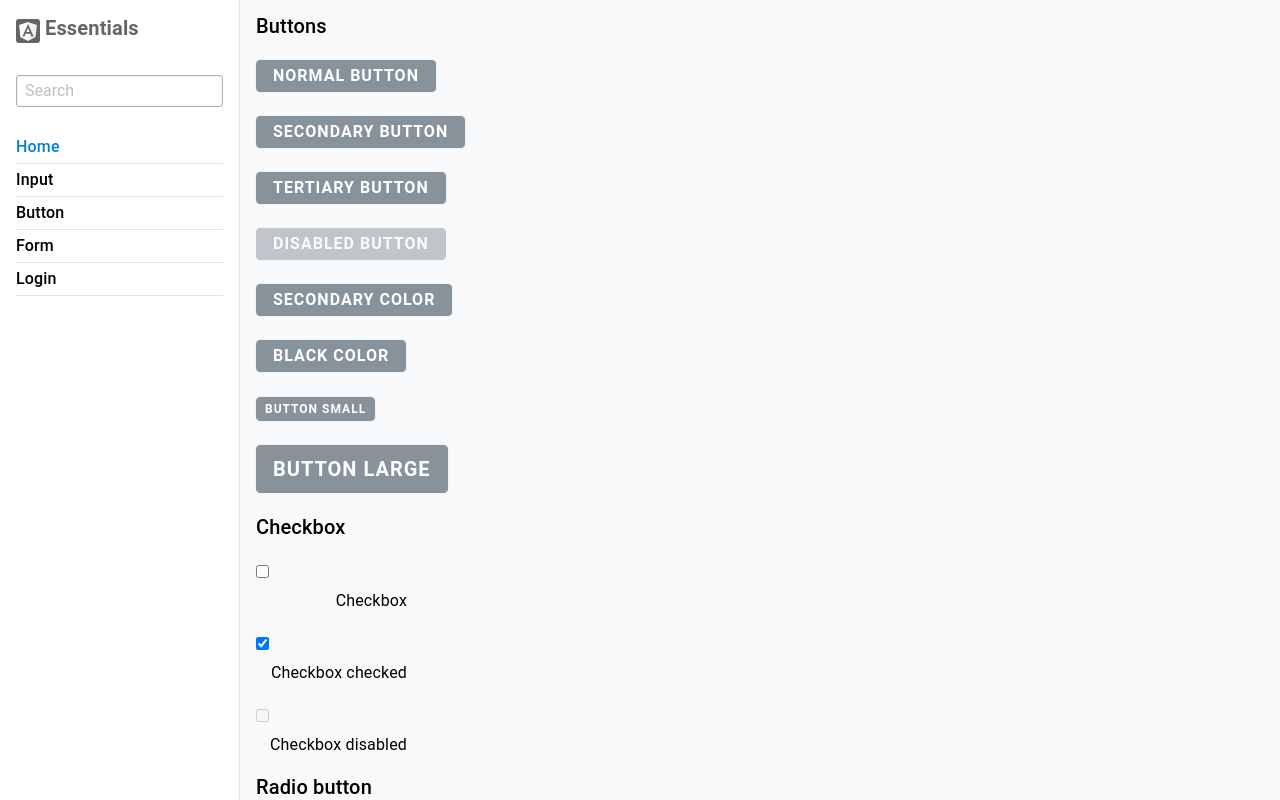
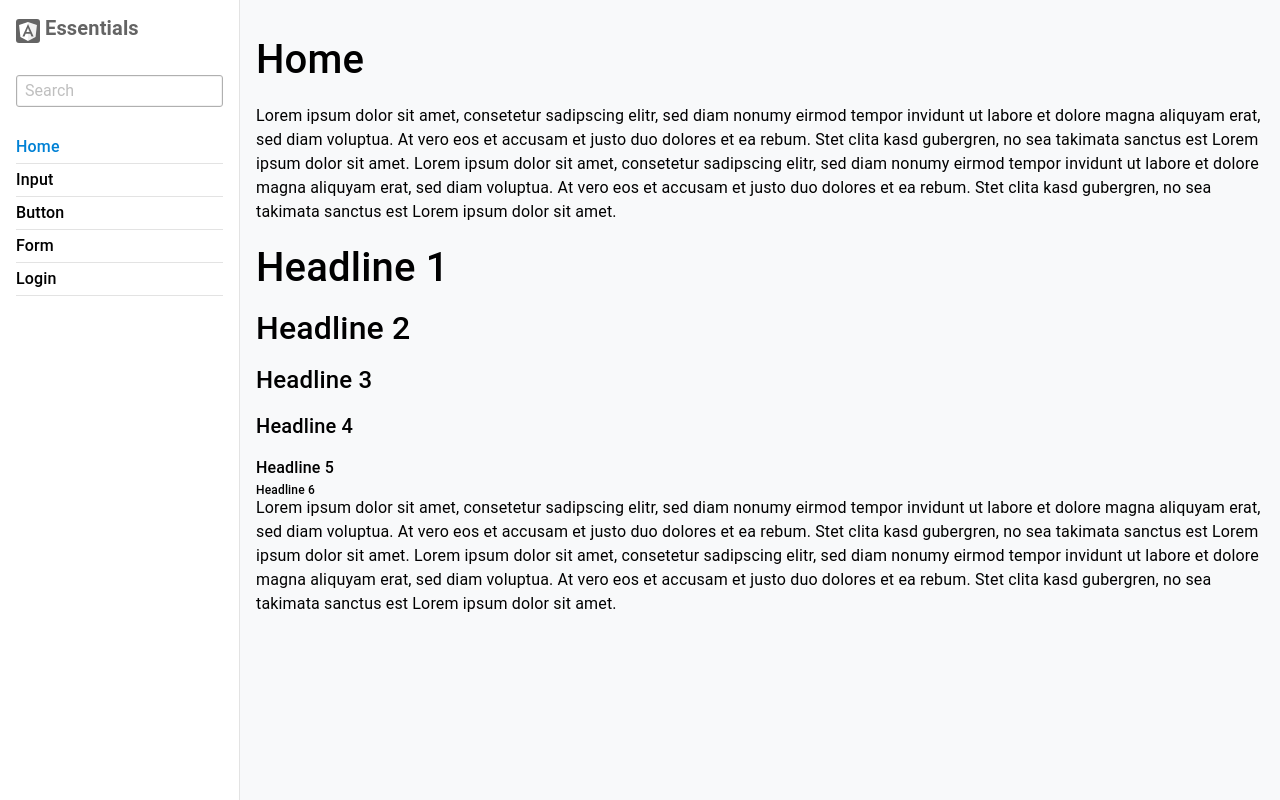
Before and after one commit to florian-kittel/angular-essentials, an Angular app: page /home in a window 1280 px wide. Shown: the top 800 px of the page. Built offline with nearby package versions, Linux system fonts and the light colour scheme.

Commit message:
feat(home): add dedicated example

```diff
--- a/projects/showcase/src/app/home/home.component.html
+++ b/projects/showcase/src/app/home/home.component.html
@@ -1,4 +1,4 @@
-<div class="row">
+<!-- <div class="row">
   <div class="column">
     <h4>Buttons</h4>
     <div class="mb-3">
@@ -209,4 +209,27 @@
     </div>
   </div>
 
-</div>
+</div> -->
+<h1>Home</h1>
+<p>
+  Lorem ipsum dolor sit amet, consetetur sadipscing elitr, sed diam nonumy eirmod tempor invidunt ut labore et dolore
+  magna aliquyam erat, sed diam voluptua. At vero eos et accusam et justo duo dolores et ea rebum. Stet clita kasd
+  gubergren, no sea takimata sanctus est Lorem ipsum dolor sit amet. Lorem ipsum dolor sit amet, consetetur sadipscing
+  elitr, sed diam nonumy eirmod tempor invidunt ut labore et dolore magna aliquyam erat, sed diam voluptua. At vero eos
+  et accusam et justo duo dolores et ea rebum. Stet clita kasd gubergren, no sea takimata sanctus est Lorem ipsum dolor
+  sit amet.
+</p>
+<h1>Headline 1</h1>
+<h2>Headline 2</h2>
+<h3>Headline 3</h3>
+<h4>Headline 4</h4>
+<h5>Headline 5</h5>
+<h6>Headline 6</h6>
+<p>
+  Lorem ipsum dolor sit amet, consetetur sadipscing elitr, sed diam nonumy eirmod tempor invidunt ut labore et dolore
+  magna aliquyam erat, sed diam voluptua. At vero eos et accusam et justo duo dolores et ea rebum. Stet clita kasd
+  gubergren, no sea takimata sanctus est Lorem ipsum dolor sit amet. Lorem ipsum dolor sit amet, consetetur sadipscing
+  elitr, sed diam nonumy eirmod tempor invidunt ut labore et dolore magna aliquyam erat, sed diam voluptua. At vero eos
+  et accusam et justo duo dolores et ea rebum. Stet clita kasd gubergren, no sea takimata sanctus est Lorem ipsum dolor
+  sit amet.
+</p>
```
